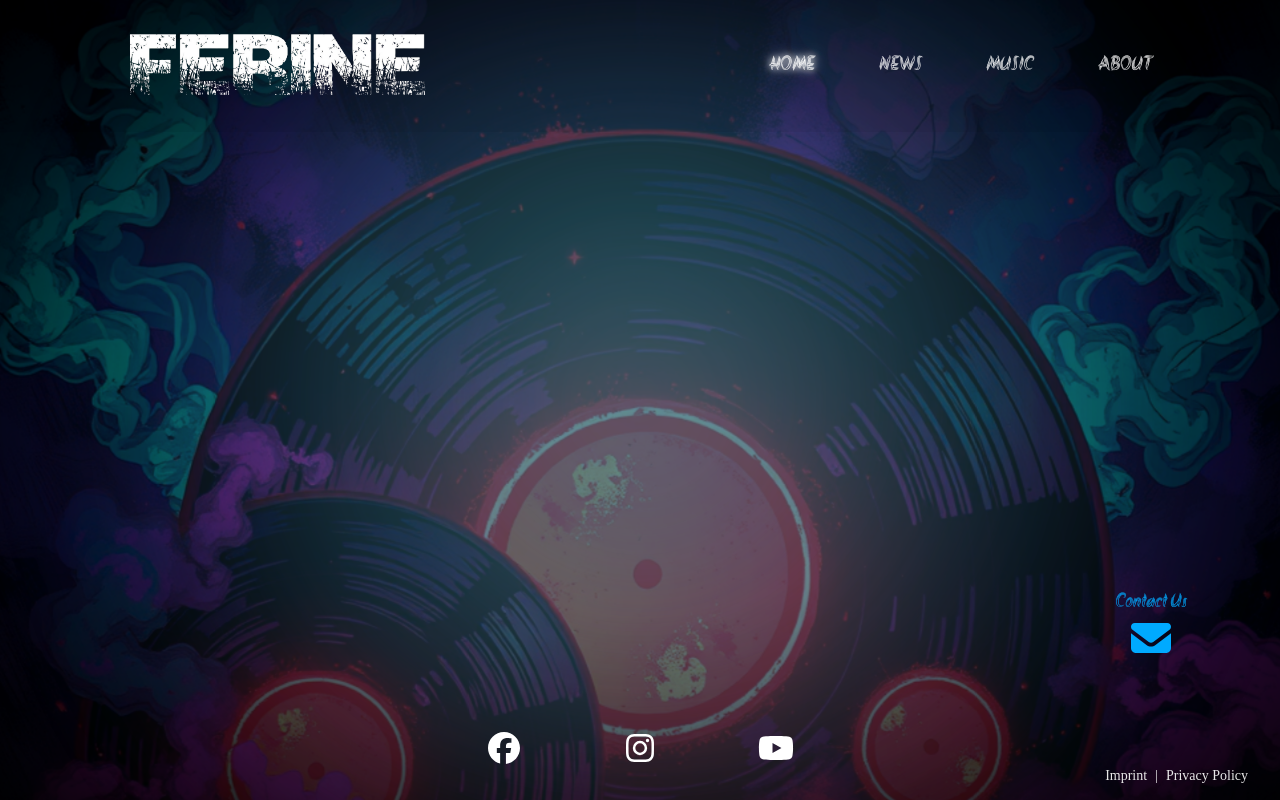
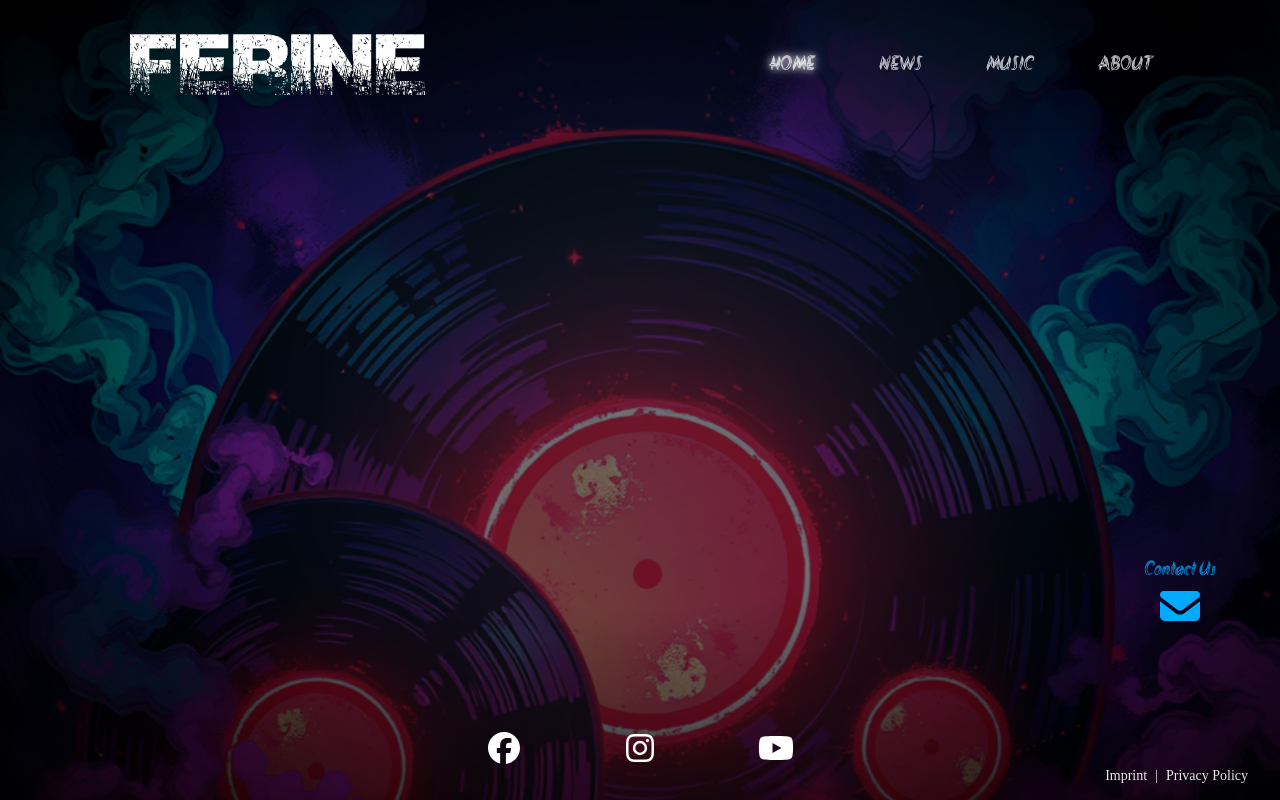
Before and after one commit to MarcovonBaumbach/Ferine-WebApp, an Angular app: page / in a window 1280 px wide. Built offline with nearby package versions, Linux system fonts and the light colour scheme.

Commit message:
navelements transparency

```diff
--- a/src/app/about-page/about-page.scss
+++ b/src/app/about-page/about-page.scss
@@ -74,7 +74,7 @@
 }
 
 .musicians {
-  padding: 4rem 1rem;
+  padding: 4rem 1rem 5rem 1rem;
   background: #fdf6e3; // light parchment background
   text-align: center;
 
--- a/src/app/footer/footer.html
+++ b/src/app/footer/footer.html
@@ -7,7 +7,7 @@
     </a>
   </div>
 
-  <div class="social-icons">
+  <div class="social-icons" [ngStyle]="{'background': getBackgroundColor()}">
     <a href="https://facebook.com/ferine.band" target="_blank" class="social-icon"
       [style.--icon-color]="getIconColor('facebook')">
       <fa-icon [icon]="['fab','facebook']"></fa-icon>
--- a/src/app/footer/footer.scss
+++ b/src/app/footer/footer.scss
@@ -5,7 +5,6 @@
   display: flex;
   flex-direction: column;
   align-items: center;
-  padding: 32px;
   z-index: 10;
 
   .mail-row {
@@ -40,9 +39,11 @@
   }
 
   .social-icons {
+    width: 100%;
     display: flex;
-    gap: 96px; // increased spacing between icons
+    gap: 96px;
     justify-content: center;
+    padding: 32px;
 
     .social-icon {
       font-size: 32px;
--- a/src/app/footer/footer.ts
+++ b/src/app/footer/footer.ts
@@ -5,11 +5,12 @@ import { FaIconLibrary } from '@fortawesome/angular-fontawesome';
 import { faFacebook, faInstagram, faYoutube } from '@fortawesome/free-brands-svg-icons';
 import { faEnvelope } from '@fortawesome/free-solid-svg-icons';
 import { filter } from 'rxjs';
+import { NgStyle } from '@angular/common';
 
 @Component({
   selector: 'app-footer',
   standalone: true,
-  imports: [FontAwesomeModule],
+  imports: [FontAwesomeModule, NgStyle],
   templateUrl: './footer.html',
   styleUrls: ['./footer.scss']
 })
@@ -38,4 +39,17 @@ export class FooterComponent {
         return 'white';
     }
   }
+
+  getBackgroundColor(): string {
+    switch (this.currentRoute) {
+      case '/privacy-policy':
+        return 'rgba(0,0,0,0.9)';
+      case '/imprint':
+        return 'rgba(0,0,0,0.9)';
+      case '/about':
+        return 'rgba(0,0,0,0.9)';
+      default:
+        return 'transparent';
+    }
+  }
 }
--- a/src/app/landing-page/landing-page.scss
+++ b/src/app/landing-page/landing-page.scss
@@ -79,8 +79,8 @@
 }
 
 @keyframes pulseGlow {
-  from { opacity: 0.2; }
-  to { opacity: 0.8; }
+  from { opacity: 0.1; }
+  to { opacity: 0.2; }
 }
 
 @keyframes driftGlow {
--- a/src/app/music-page/music-page.html
+++ b/src/app/music-page/music-page.html
@@ -5,7 +5,10 @@
 
   <div class="content">
     <iframe width="420" height="315"
-        src="https://www.youtube.com/embed/0-l3nMHaWhQ" frameborder="0" allowfullscreen>>
+        src="https://www.youtube.com/embed/0-l3nMHaWhQ"
+        frameborder="0"
+        allowfullscreen
+        loading="eager">
     </iframe>
   </div>
 </div>
--- a/src/app/navbar/navbar.html
+++ b/src/app/navbar/navbar.html
@@ -1,4 +1,4 @@
-<div class="content" [class.dark]="isDark" [class.light]="!isDark">
+<div class="content" [class.dark]="isDark" [class.light]="!isDark" [ngStyle]="{'background': getBackgroundColor()}">
   <!-- Logo -->
   <img
     #logo
--- a/src/app/navbar/navbar.scss
+++ b/src/app/navbar/navbar.scss
@@ -9,9 +9,7 @@
   width: 100%;
   padding: 32px 10%;
   z-index: 1000;
-  background: rgba(0, 0, 0, 0.05);
   box-sizing: border-box;
-  transition: background 0.3s ease;
 }
 
 /* Logo */
@@ -152,10 +150,9 @@ a.active {
     top: 0;
     right: -100%;
     height: 100vh;
-    width: 70%;
-    background: transparent;
-    padding-top: 164px;
-    padding-right: 10%;
+    width: fit-content;
+    background: rgba(0,0,0,0.5);
+    padding: 132px 3rem 32px 3rem;
     gap: 32px;
     z-index: 1199;
     transition: right 0.4s cubic-bezier(0.68, -0.55, 0.27, 1.55);
--- a/src/app/navbar/navbar.ts
+++ b/src/app/navbar/navbar.ts
@@ -6,16 +6,16 @@ import {
   AfterViewInit,
   OnDestroy,
 } from '@angular/core';
-import { CommonModule } from '@angular/common';
+import { CommonModule, NgStyle } from '@angular/common';
 import { Router, NavigationEnd, RouterModule } from '@angular/router';
 import { FontAwesomeModule } from '@fortawesome/angular-fontawesome';
 import { faBars, faTimes } from '@fortawesome/free-solid-svg-icons';
-import { Subscription } from 'rxjs';
+import { filter, Subscription } from 'rxjs';
 
 @Component({
   selector: 'app-navbar',
   standalone: true,
-  imports: [CommonModule, FontAwesomeModule, RouterModule],
+  imports: [CommonModule, FontAwesomeModule, RouterModule, NgStyle],
   templateUrl: './navbar.html',
   styleUrls: ['./navbar.scss'],
 })
@@ -25,7 +25,7 @@ export class NavbarComponent implements AfterViewInit, OnDestroy {
 
   faBars = faBars;
   faTimes = faTimes;
-
+  currentRoute: string = '';
   menuOpen = false;
   private routerSub?: Subscription;
 
@@ -42,6 +42,12 @@ export class NavbarComponent implements AfterViewInit, OnDestroy {
         setTimeout(() => logo.classList.remove('rotate'), 1200);
       });
     }
+
+    this.router.events
+      .pipe(filter(event => event instanceof NavigationEnd))
+      .subscribe((event: any) => {
+        this.currentRoute = event.urlAfterRedirects;
+      });
 
     this.detectTheme(this.router.url);
 
@@ -77,6 +83,19 @@ export class NavbarComponent implements AfterViewInit, OnDestroy {
     }
   }
 
+  getBackgroundColor(): string {
+    switch (this.currentRoute) {
+      case '/privacy-policy':
+        return 'rgba(0,0,0,0.9)';
+      case '/imprint':
+        return 'rgba(0,0,0,0.9)';
+      case '/about':
+        return 'rgba(0,0,0,0.3)';
+      default:
+        return 'rgba(0,0,0,0.05)';
+    }
+  }
+
   toggleMenu() {
     this.menuOpen = !this.menuOpen;
   }
--- a/src/app/privacy-policy/privacy-policy.scss
+++ b/src/app/privacy-policy/privacy-policy.scss
@@ -3,6 +3,7 @@
     color: white;
     background: black;
     padding: 16px 16px 16px 16px;
+    margin-bottom: 100px;
 }
 
 h1 {
```
Lines whose indentation alone changed are shown as unchanged.
